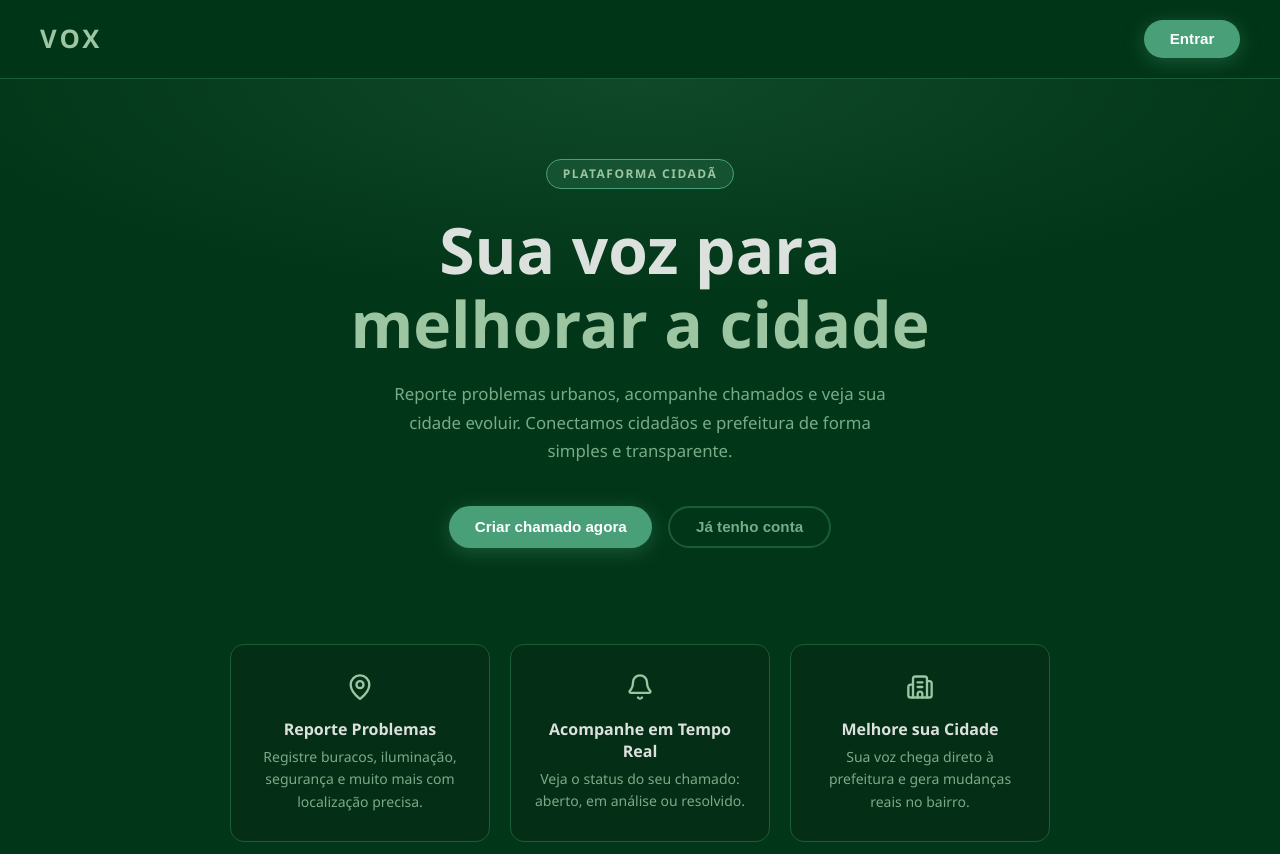
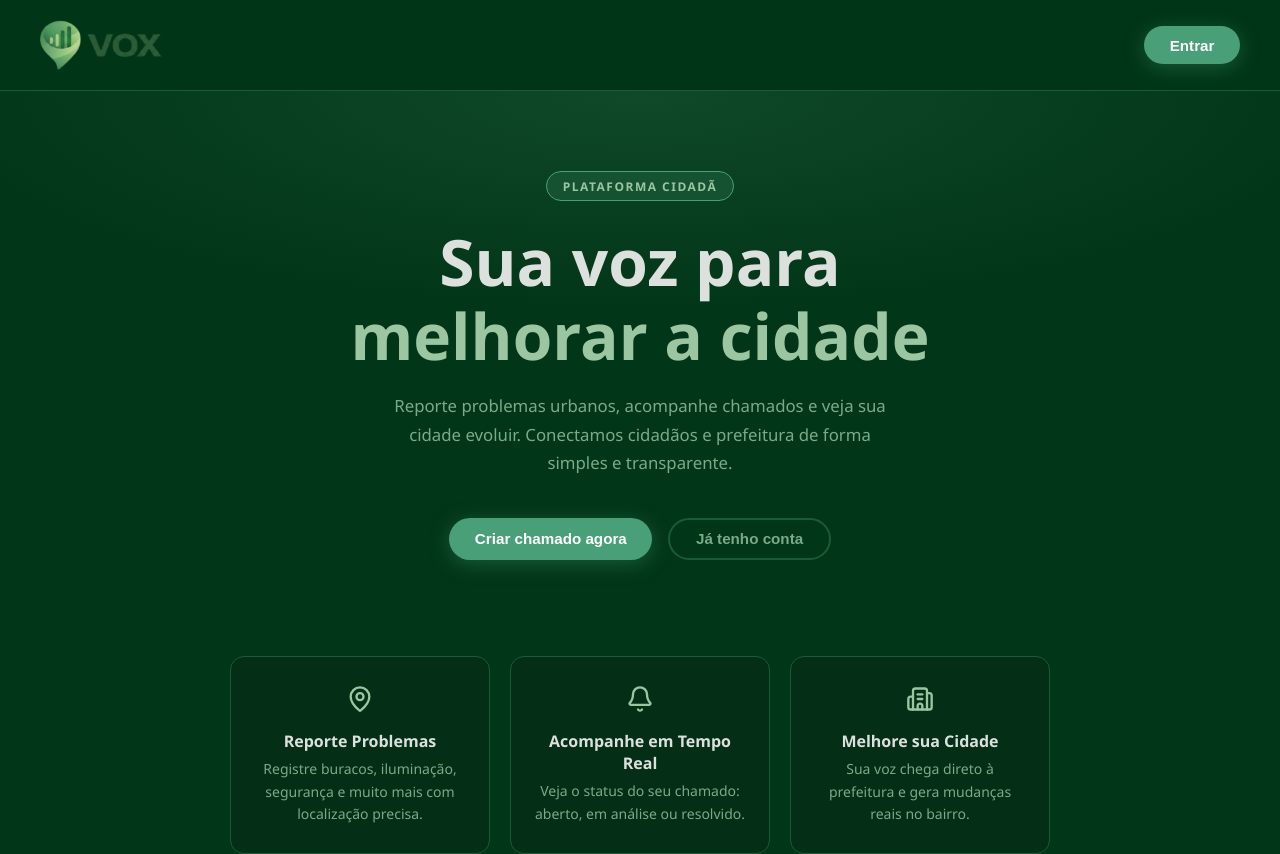
Before and after one commit to BrksPrado/VOX, a React (Vite) app: page / in a window 1280 px wide. Shown: the top 854 px of the page. Built offline with nearby package versions, Linux system fonts and the light colour scheme.

Commit message:
24/03/2026 - add: logo e estrutura/componentizacao

```diff
--- /dev/null
+++ b/src/components/DashHeader.jsx
@@ -0,0 +1,22 @@
+import { useNavigate } from "react-router-dom";
+import { UserCircle, LogOut } from "lucide-react";
+import logo from "../assets/logo.png";
+
+function DashHeader() {
+  const navigate = useNavigate();
+
+  return (
+    <header className="dash-header">
+      <img src={logo} alt="VOX" className="dash-logo" onClick={() => navigate("/")} style={{ cursor: "pointer", height: "40px" }} />
+      <div className="dash-user">
+        <div className="dash-avatar"><UserCircle size={20} /></div>
+        Cidadão
+        <button className="btn-sair" onClick={() => navigate("/")}>
+          <LogOut size={16} /> Sair
+        </button>
+      </div>
+    </header>
+  );
+}
+
+export default DashHeader;
--- /dev/null
+++ b/src/components/Footer.jsx
@@ -0,0 +1,9 @@
+function Footer() {
+  return (
+    <footer className="home-footer">
+      © {new Date().getFullYear()} VOX — Sua voz para melhorar a cidade.
+    </footer>
+  );
+}
+
+export default Footer;
--- /dev/null
+++ b/src/components/Navbar.jsx
@@ -0,0 +1,23 @@
+import { useNavigate } from "react-router-dom";
+import logo from "../assets/logo.png";
+
+function Navbar() {
+  const navigate = useNavigate();
+
+  return (
+    <nav className="home-nav">
+      <img
+        src={logo}
+        alt="VOX"
+        className="home-logo"
+        onClick={() => navigate("/")}
+        style={{ cursor: "pointer", height: "50px" }}
+      />
+      <button className="btn btn-filled" onClick={() => navigate("/login")}>
+        Entrar
+      </button>
+    </nav>
+  );
+}
+
+export default Navbar;
--- a/src/pages/Home.jsx
+++ b/src/pages/Home.jsx
@@ -1,5 +1,7 @@
 import { useNavigate } from "react-router-dom";
 import { MapPin, Bell, Building2 } from "lucide-react";
+import Navbar from "../components/Navbar";
+import Footer from "../components/Footer";
 
 function Home() {
   const navigate = useNavigate();
@@ -12,10 +14,7 @@ function Home() {
 
   return (
     <div className="home-wrapper">
-      <nav className="home-nav">
-        <div className="home-logo">V<span>O</span>X</div>
-        <button className="btn btn-filled" onClick={() => navigate("/login")}>Entrar</button>
-      </nav>
+      <Navbar />
 
       <section className="home-hero">
         <span className="hero-badge">Plataforma Cidadã</span>
@@ -42,9 +41,7 @@ function Home() {
         ))}
       </section>
 
-      <footer className="home-footer">
-        © {new Date().getFullYear()} VOX — Sua voz para melhorar a cidade.
-      </footer>
+      <Footer />
     </div>
   );
 }
--- a/src/pages/PaginaInicial.jsx
+++ b/src/pages/PaginaInicial.jsx
@@ -1,9 +1,8 @@
-import { useNavigate } from "react-router-dom";
-import { FilePlus, ClipboardList, Map, UserCircle, LogOut } from "lucide-react";
+import { FilePlus, ClipboardList, Map, UserCircle } from "lucide-react";
+import DashHeader from "../components/DashHeader";
 import "../styles/PaginaInicial.css";
 
 function PaginaInicial() {
-  const navigate = useNavigate();
   const stats = [
     { label: "Chamados Abertos", value: "0", desc: "Nenhum chamado ainda" },
     { label: "Em Andamento", value: "0", desc: "Aguardando atualização" },
@@ -19,16 +18,7 @@ function PaginaInicial() {
 
   return (
     <div className="dashboard">
-      <header className="dash-header">
-        <div className="dash-logo">VOX</div>
-        <div className="dash-user">
-          <div className="dash-avatar"><UserCircle size={20} /></div>
-          Cidadão
-          <button className="btn-sair" onClick={() => navigate("/")}>
-            <LogOut size={16} /> Sair
-          </button>
-        </div>
-      </header>
+      <DashHeader />
 
       <main className="dash-body">
         <div className="dash-welcome">
```
Also changed, not shown: src/assets/logo.png (added).
